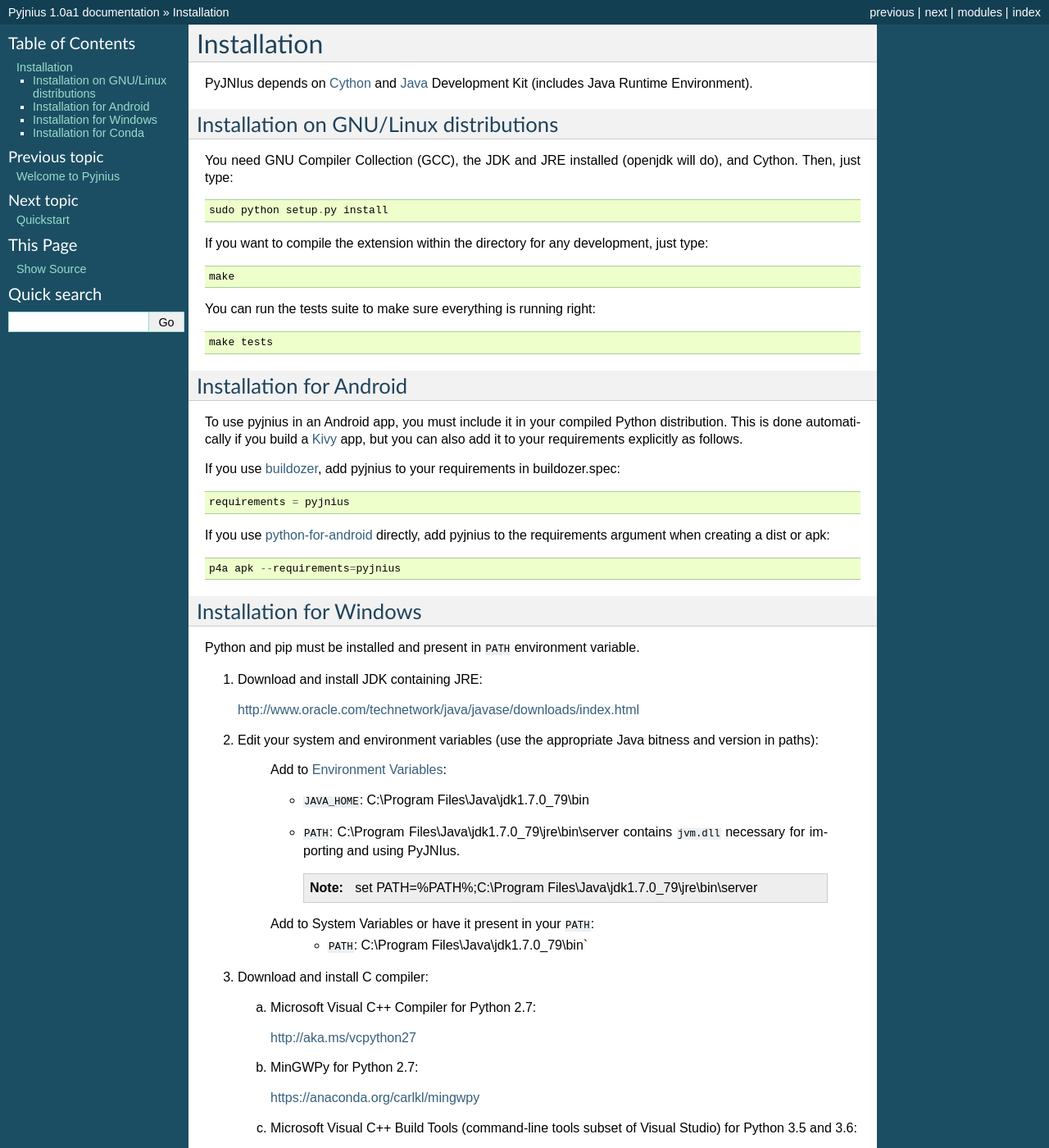
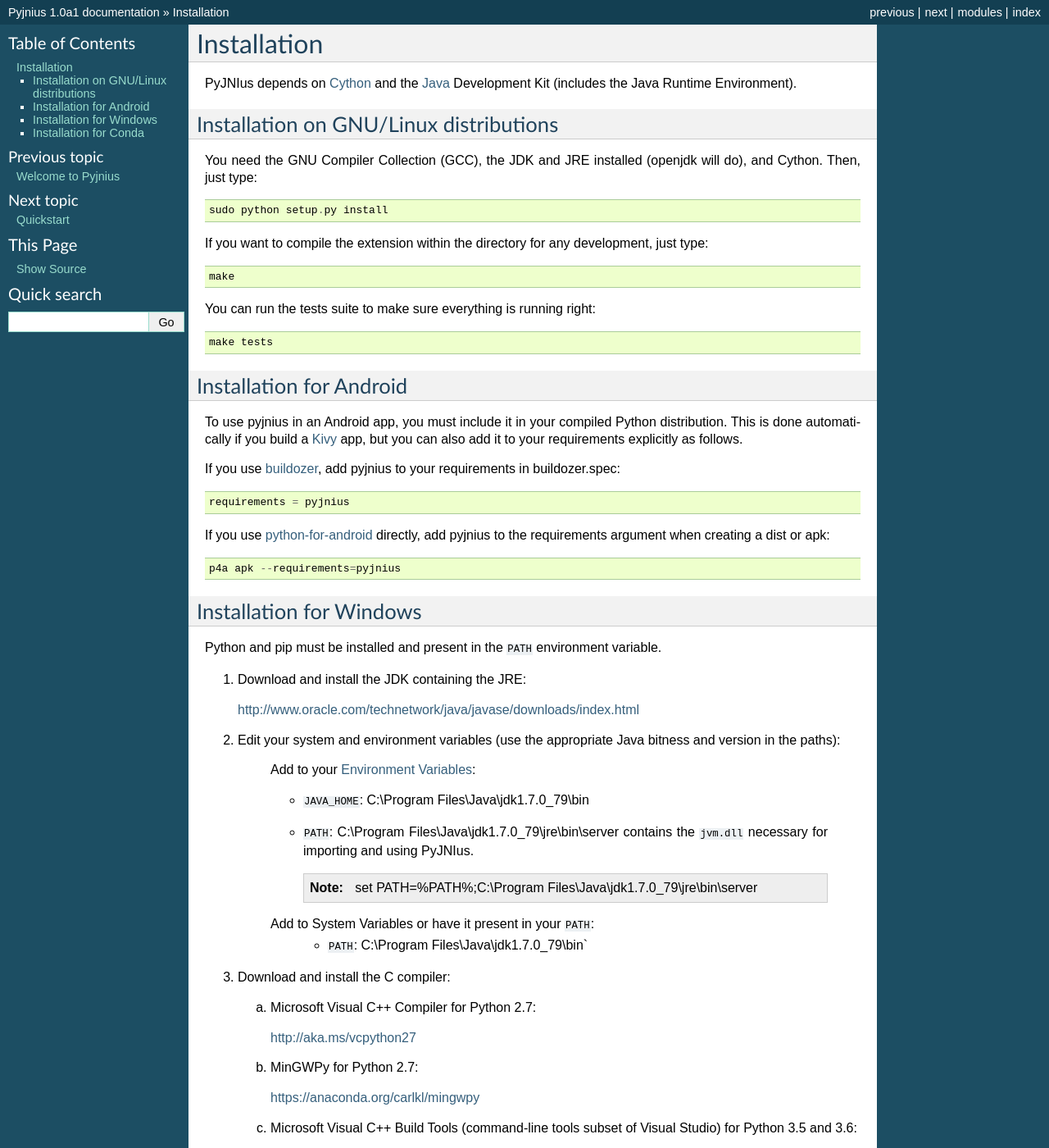
Before and after one commit to kivy/pyjnius, a Sphinx documentation site: the page built from docs/source/installation.rst, in a window 1280 px wide and 1400 px high. Shown: the whole window at 82% size. Built offline with Sphinx 7.4.7, drawn with Linux system fonts in a browser that asks for light colours; some of the changed text lies outside the part shown.

Commit message:
Grammar tweaks

```diff
--- a/docs/source/installation.rst
+++ b/docs/source/installation.rst
@@ -3,16 +3,16 @@
 Installation
 ============
 
-PyJNIus depends on `Cython <http://cython.org/>`_ and `Java
-<http://www.oracle.com/javase>`_ Development Kit (includes Java Runtime
+PyJNIus depends on `Cython <http://cython.org/>`_ and the `Java
+<http://www.oracle.com/javase>`_ Development Kit (includes the Java Runtime
 Environment).
 
 
 Installation on GNU/Linux distributions
 ---------------------------------------
 
-You need GNU Compiler Collection (GCC), the JDK and JRE installed (openjdk will
-do), and Cython. Then, just type::
+You need the GNU Compiler Collection (GCC), the JDK and JRE installed (openjdk
+will do), and Cython. Then, just type::
 
     sudo python setup.py install
 
@@ -50,22 +50,22 @@
 Installation for Windows
 ------------------------
 
-Python and pip must be installed and present in ``PATH`` environment variable.
+Python and pip must be installed and present in the ``PATH`` environment variable.
 
 
-1. Download and install JDK containing JRE:
+1. Download and install the JDK containing the JRE:
 
    http://www.oracle.com/technetwork/java/javase/downloads/index.html
 
 2. Edit your system and environment variables (use the appropriate Java bitness
-   and version in paths):
+   and version in the paths):
 
-    Add to `Environment Variables
+    Add to your `Environment Variables
     <https://en.wikipedia.org/wiki/Environment_variable>`_:
 
     * ``JAVA_HOME``: C:\\Program Files\\Java\\jdk1.7.0_79\\bin
     * ``PATH``: C:\\Program Files\\Java\\jdk1.7.0_79\\jre\\bin\\server
-      contains ``jvm.dll`` necessary for importing and using PyJNIus.
+      contains the ``jvm.dll`` necessary for importing and using PyJNIus.
 
       .. note::
          set PATH=%PATH%;C:\\Program Files\\Java\\jdk1.7.0_79\\jre\\bin\\server
@@ -73,7 +73,7 @@
     Add to System Variables or have it present in your ``PATH``:
         * ``PATH``: C:\\Program Files\\Java\\jdk1.7.0_79\\bin`
 
-3. Download and install C compiler:
+3. Download and install the C compiler:
 
    a) Microsoft Visual C++ Compiler for Python 2.7:
 
@@ -106,8 +106,8 @@
    .. note::
        In case of MinGWPy's GCC returning a ``CreateProcess failed: 5`` error
        you need to run the command prompt with elevated permissions, so that
-       the compiler can access JDK in ``C:\Program Files\Java\jdkx.y.z_b`` or
-       ``C:\Program Files (x86)\Java\jdkx.y.z_b``.
+       the compiler can access the JDK in ``C:\Program Files\Java\jdkx.y.z_b``
+       or ``C:\Program Files (x86)\Java\jdkx.y.z_b``.
 
 
 Installation for Conda
```
